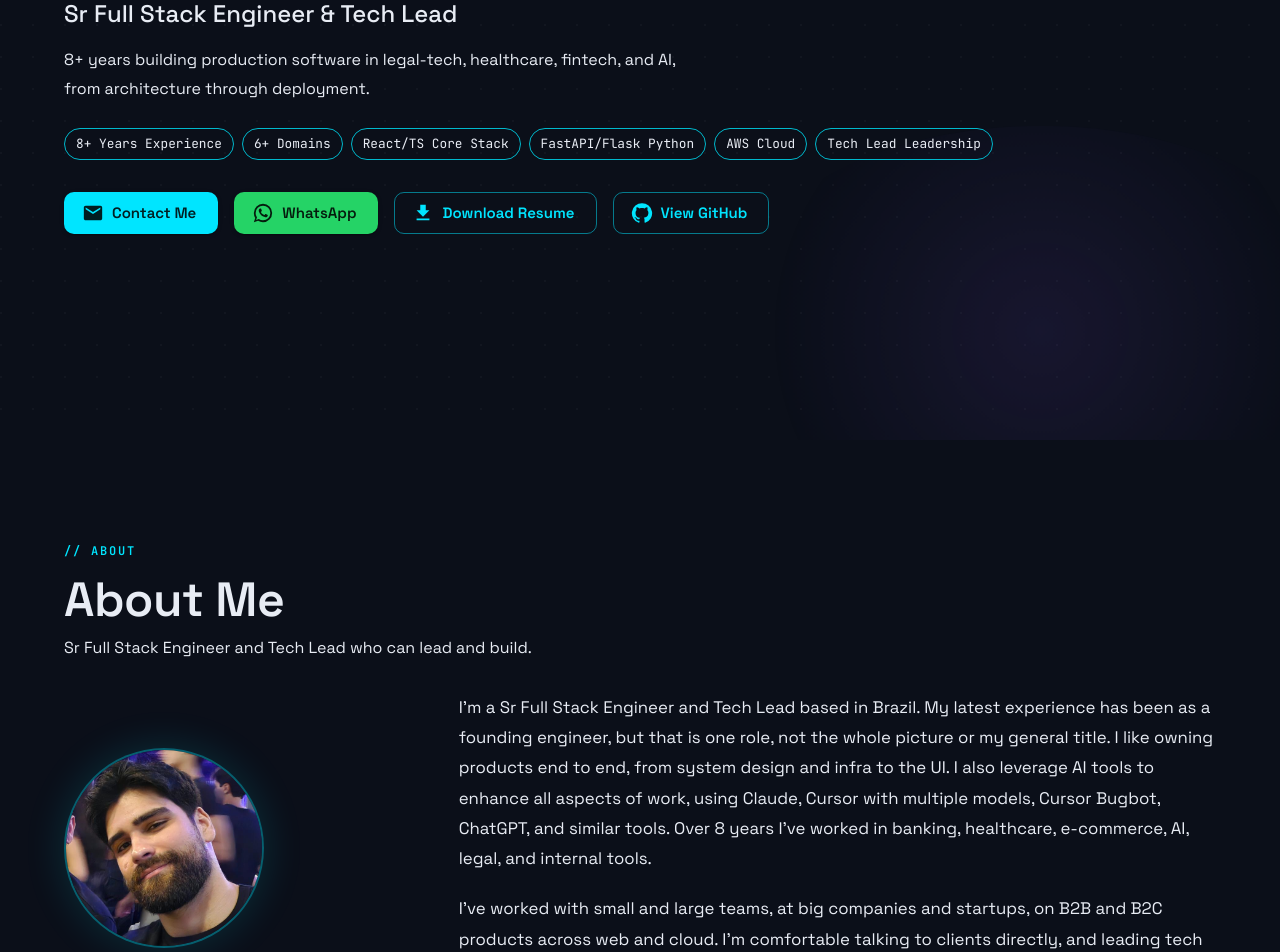
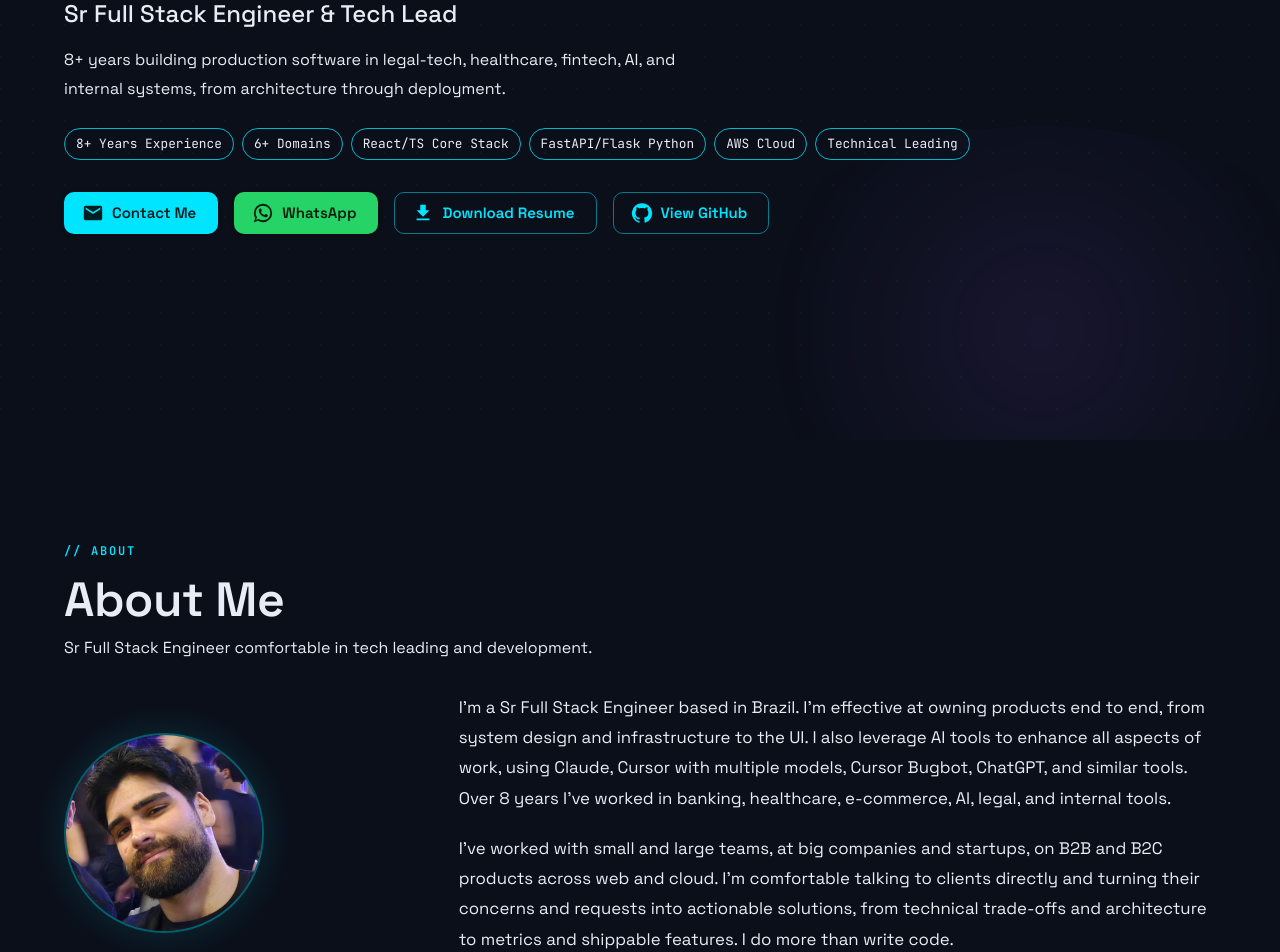
Before and after one commit to Eric-Souza/portfolio, a React (Vite) app: page / in a window 1280 px wide. Shown: the part 360-1312 px from the top of the page. Built offline with nearby package versions, Linux system fonts and the light colour scheme.

Commit message:
Refine about copy, tagline, and hero stats.

```diff
--- a/src/components/sections/About.tsx
+++ b/src/components/sections/About.tsx
@@ -6,7 +6,7 @@ import { alpha } from '@mui/material/styles';
 
 export function About() {
   return (
-    <Section id="about" title="About Me" subtitle="Sr Full Stack Engineer and Tech Lead who can lead and build.">
+    <Section id="about" title="About Me" subtitle="Sr Full Stack Engineer comfortable in tech leading and development.">
       <Grid container spacing={4} sx={{ alignItems: 'center' }}>
         <Grid size={{ xs: 12, md: 4 }}>
           <motion.div
--- a/src/data/profile.ts
+++ b/src/data/profile.ts
@@ -4,7 +4,7 @@ export const profile: Profile = {
   name: 'Eric de Oliveira Souza',
   title: 'Sr Full Stack Engineer & Tech Lead',
   tagline:
-    '8+ years building production software in legal-tech, healthcare, fintech, and AI, from architecture through deployment.',
+    '8+ years building production software in legal-tech, healthcare, fintech, AI, and internal systems, from architecture through deployment.',
   email: 'eric.bh18souza@gmail.com',
   whatsapp: '+55 31 98919 1411',
   whatsappUrl: 'https://wa.me/5531989191411',
@@ -13,8 +13,8 @@ export const profile: Profile = {
     'Open to senior and lead remote roles · Flexible US business hours',
   avatarSrc: '/avatar.jpg',
   about: [
-    "I'm a Sr Full Stack Engineer and Tech Lead based in Brazil. My latest experience has been as a founding engineer, but that is one role, not the whole picture or my general title. I like owning products end to end, from system design and infra to the UI. I also leverage AI tools to enhance all aspects of work, using Claude, Cursor with multiple models, Cursor Bugbot, ChatGPT, and similar tools. Over 8 years I've worked in banking, healthcare, e-commerce, AI, legal, and internal tools.",
-    "I've worked with small and large teams, at big companies and startups, on B2B and B2C products across web and cloud. I'm comfortable talking to clients directly, and leading tech decisions and teams and/or writing hands-on code.",
+    "I'm a Sr Full Stack Engineer based in Brazil. I'm effective at owning products end to end, from system design and infrastructure to the UI. I also leverage AI tools to enhance all aspects of work, using Claude, Cursor with multiple models, Cursor Bugbot, ChatGPT, and similar tools. Over 8 years I've worked in banking, healthcare, e-commerce, AI, legal, and internal tools.",
+    "I've worked with small and large teams, at big companies and startups, on B2B and B2C products across web and cloud. I'm comfortable talking to clients directly and turning their concerns and requests into actionable solutions, from technical trade-offs and architecture to metrics and shippable features. I do more than write code.",
   ],
   links: {
     linkedin: 'https://www.linkedin.com/in/ericdeoliveira/',
@@ -27,7 +27,7 @@ export const profile: Profile = {
     { label: 'Core Stack', value: 'React/TS' },
     { label: 'Python', value: 'FastAPI/Flask' },
     { label: 'Cloud', value: 'AWS' },
-    { label: 'Leadership', value: 'Tech Lead' },
+    { label: 'Leading', value: 'Technical' },
   ],
 };
 
```
